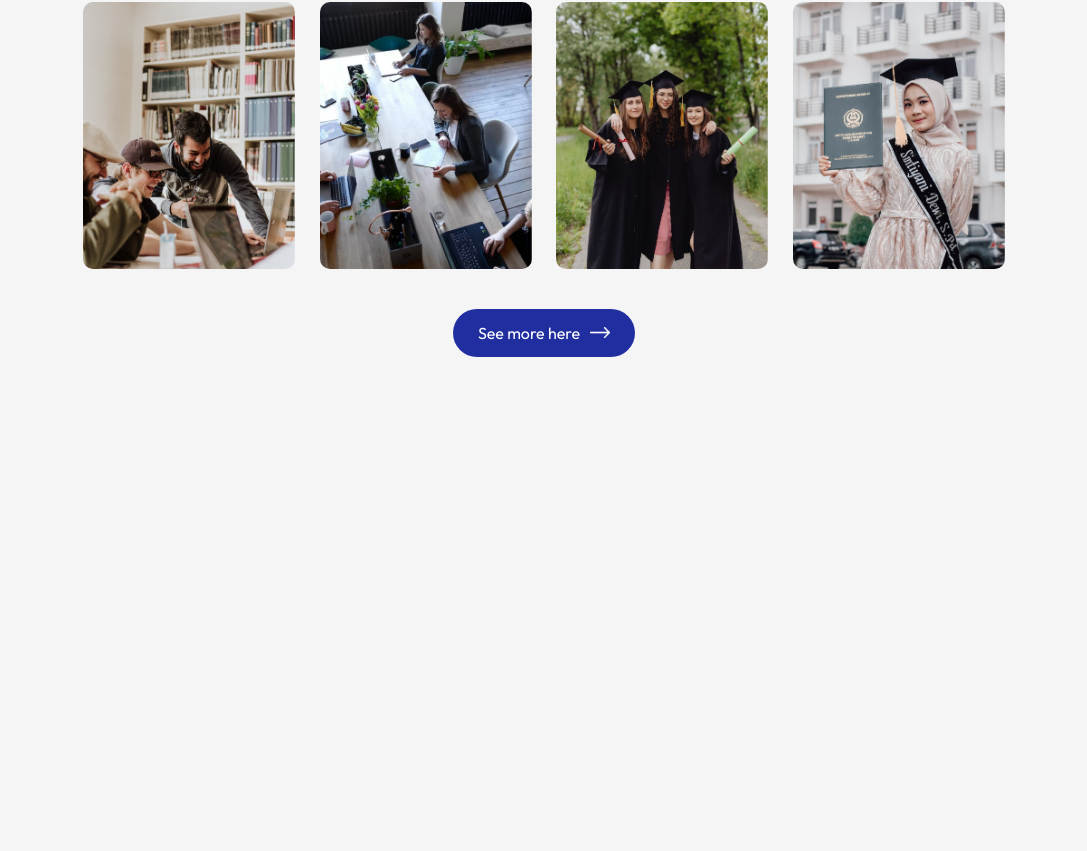
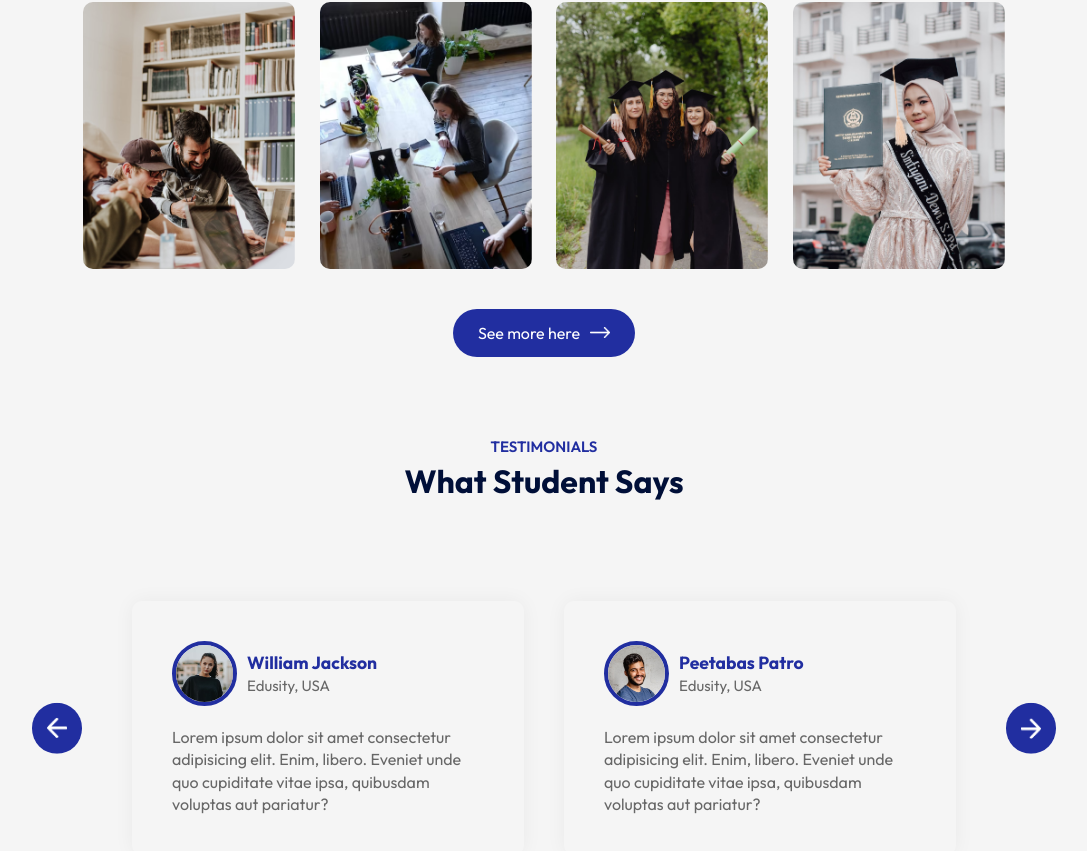
Before and after one commit to JUDHI3134/education, a React (Vite) app: page / in a window 1280 px wide. Shown: the part 2136-2987 px from the top of the page, without its empty margins (96-1183 px from the left). Before the commit the page ends 2573 px from the top, so only its background shows below. Built offline with nearby package versions, Linux system fonts and the light colour scheme.

Commit message:
complete testimonial section

```diff
--- a/src/App.jsx
+++ b/src/App.jsx
@@ -5,6 +5,7 @@
 import Title from './Components/Title/Title'
 import About from './Components/About/About'
 import Campus from './Components/Campus/Campus'
+import Testimonials from './Components/Testimonials/Testimonials'
 
 const App = () => {
   return (
@@ -17,6 +18,8 @@
       <About/>
       <Title subTitle = "Gallery" title="Campus Photos" />
       <Campus/>
+      <Title subTitle = "Testimonials" title="What Student Says" />
+      <Testimonials/>
       </div>
     </div>
   )
--- /dev/null
+++ b/src/Components/Testimonials/Testimonials.css
@@ -0,0 +1,56 @@
+.testimonials{
+    margin: 80px auto;
+    padding: 0 80px;
+    position: relative;
+}
+.next-btn, .back-btn{
+    position: absolute;
+    top: 50%;
+    right: 0;
+    transform: translateY(-50%);
+    padding: 15px;
+    width: 50px;
+    border-radius: 50%;
+    cursor: pointer;
+    background: #212EA0;
+}
+.back-btn{
+    right: auto;
+    left: 0;
+}
+.slider{
+    overflow:hidden ;
+}
+.slider ul{
+   display: flex;
+   width: 200%;
+   overflow-x: hidden;
+   transition: 0.5s;
+}
+.slider ul li{
+    list-style: none;
+    width: 50%;
+    padding: 20px;
+}
+.slide{
+    box-shadow: 0 0 20px rgba(0, 0, 0, 0.05);
+    padding: 40px;
+    border-radius: 10px;
+    line-height: 1.4;
+    color: #676767;
+}
+.slide img{
+    width: 65px;
+    border-radius: 50%;
+    margin-right: 10px;
+    border: 4px solid #212EA0;
+}
+.user-info{
+    display: flex;
+    align-items: center;
+    margin-bottom: 20px;
+    font-size: 15px;
+}
+.user-info h3{
+    color: #212EA0;
+}
--- /dev/null
+++ b/src/Components/Testimonials/Testimonials.jsx
@@ -0,0 +1,89 @@
+import React, { useRef } from 'react'
+import './Testimonials.css'
+import next_icon from '../../assets/next-icon.png'
+import back_icon from '../../assets/back-icon.png'
+import user_1 from '../../assets/user-1.png'
+import user_2 from '../../assets/user-2.png'
+import user_3 from '../../assets/user-3.png'
+import user_4 from '../../assets/user-4.png'
+
+const Testimonials = () => {
+    const slider = useRef();
+    let tx = 0;
+
+
+    const slideForward = () =>{
+        if(tx > -50){
+            tx -= 25;
+        }
+        slider.current.style.transform = `translateX(${tx}%)`
+    }
+
+    const slideBackward = () =>{
+        if(tx < 0){
+            tx += 25;
+        }
+        slider.current.style.transform = `translateX(${tx}%)`
+    }
+
+  return (
+    <div className='testimonials'>
+      <img onClick={slideForward} src={next_icon} alt="" className='next-btn'/>
+      <img onClick={slideBackward} src={back_icon} alt="" className='back-btn'/>
+      <div className="slider">
+        <ul ref={slider}>
+            <li>
+                <div className='slide'>
+                    <div className="user-info">
+                        <img src={user_1} alt="" />
+                        <div>
+                            <h3>William Jackson</h3>
+                            <span>Edusity, USA</span>
+                        </div>
+                    </div>
+                    <p>Lorem ipsum dolor sit amet consectetur adipisicing elit. Enim, libero. Eveniet unde quo cupiditate vitae ipsa, quibusdam voluptas aut pariatur?</p>
+                </div>
+            </li>
+            <li>
+                <div className='slide'>
+                    <div className="user-info">
+                        <img src={user_2} alt="" />
+                        <div>
+                            <h3>Peetabas Patro</h3>
+                            <span>Edusity, USA</span>
+                        </div>
+                    </div>
+                    <p>Lorem ipsum dolor sit amet consectetur adipisicing elit. Enim, libero. Eveniet unde quo cupiditate vitae ipsa, quibusdam voluptas aut pariatur?</p>
+                </div>
+            </li>
+            <li>
+                <div className='slide'>
+                    <div className="user-info">
+                        <img src={user_3} alt="" />
+                        <div>
+                            <h3>William Jackson</h3>
+                            <span>Edusity, USA</span>
+                        </div>
+                    </div>
+                    <p>Lorem ipsum dolor sit amet consectetur adipisicing elit. Enim, libero. Eveniet unde quo cupiditate vitae ipsa, quibusdam voluptas aut pariatur?</p>
+                </div>
+            </li>
+            <li>
+                <div className='slide'>
+                    <div className="user-info">
+                        <img src={user_4} alt="" />
+                        <div>
+                            <h3>Biswajit Das</h3>
+                            <span>Edusity, USA</span>
+                        </div>
+                    </div>
+                    <p>Lorem ipsum dolor sit amet consectetur adipisicing elit. Enim, libero. Eveniet unde quo cupiditate vitae ipsa, quibusdam voluptas aut pariatur?</p>
+                </div>
+            </li>
+        </ul>
+      </div>
+    </div>
+  )
+}
+
+export default Testimonials
```
